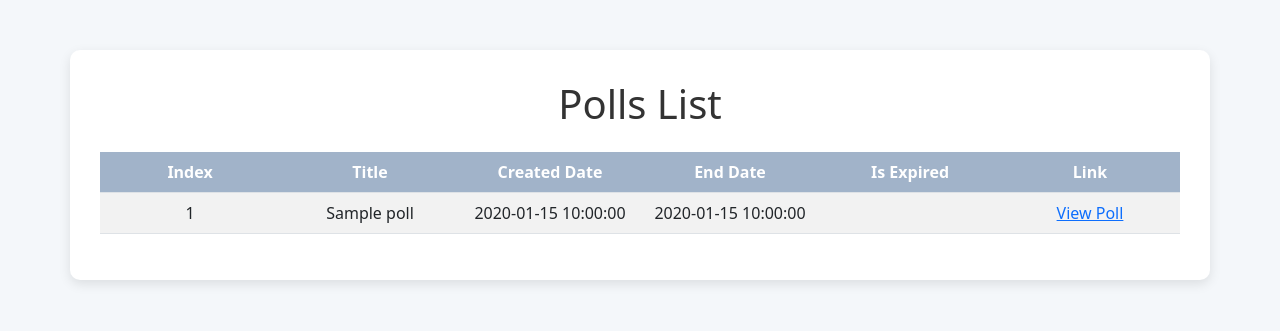
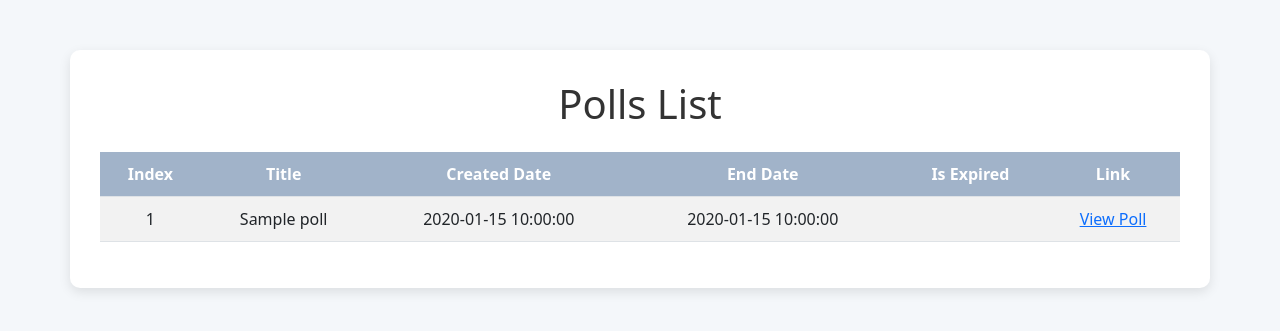
Before and after one commit to GreenMelody/Polls, a Flask app: template templates/polls_list.html in a window 1280 px wide. Shown: the top 331 px of the page. Run offline with Flask 3, Linux system fonts and the light colour scheme; the template is opened without the code that fills it: most values are stand-ins (such as "Sample title", 1, 10 or a date in 2020).

Commit message:
modify table width
Signed-off-by: minsu kim <cafri2580@gmail.com>

```diff
--- a/templates/polls_list.html
+++ b/templates/polls_list.html
@@ -20,10 +20,11 @@
             margin-bottom: 100px;
             margin-left: auto;
             margin-right: auto;
+            overflow: auto;
         }
         .table {
-            table-layout: fixed;
             width: 100%;
+            border-collapse: collapse;
         }
         .table thead th {
             background-color: #a1b3c9;
@@ -33,6 +34,10 @@
             word-wrap: break-word;
             overflow: hidden;
             text-align: center;
+            padding: 10px;
+        }
+        .table td:nth-child(2) {
+            max-width: 500px;
         }
     </style>
 </head>
```
